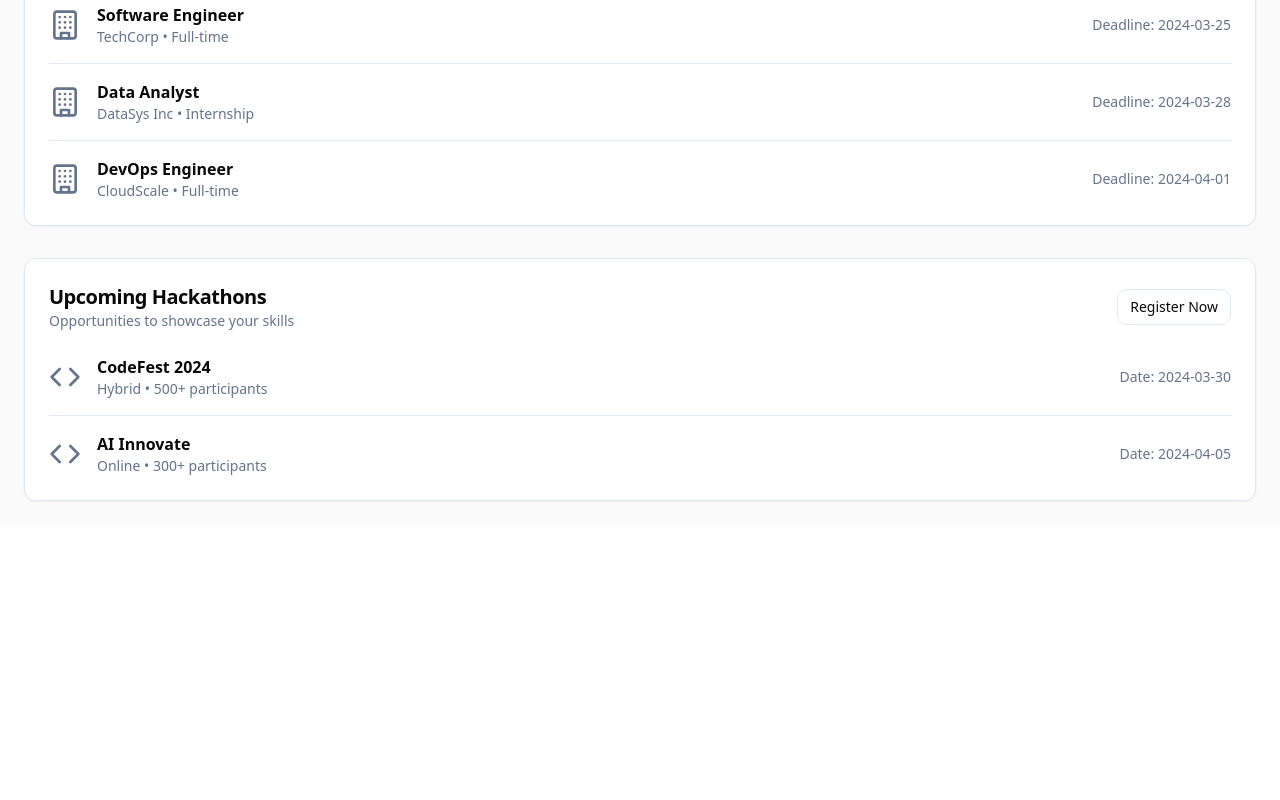
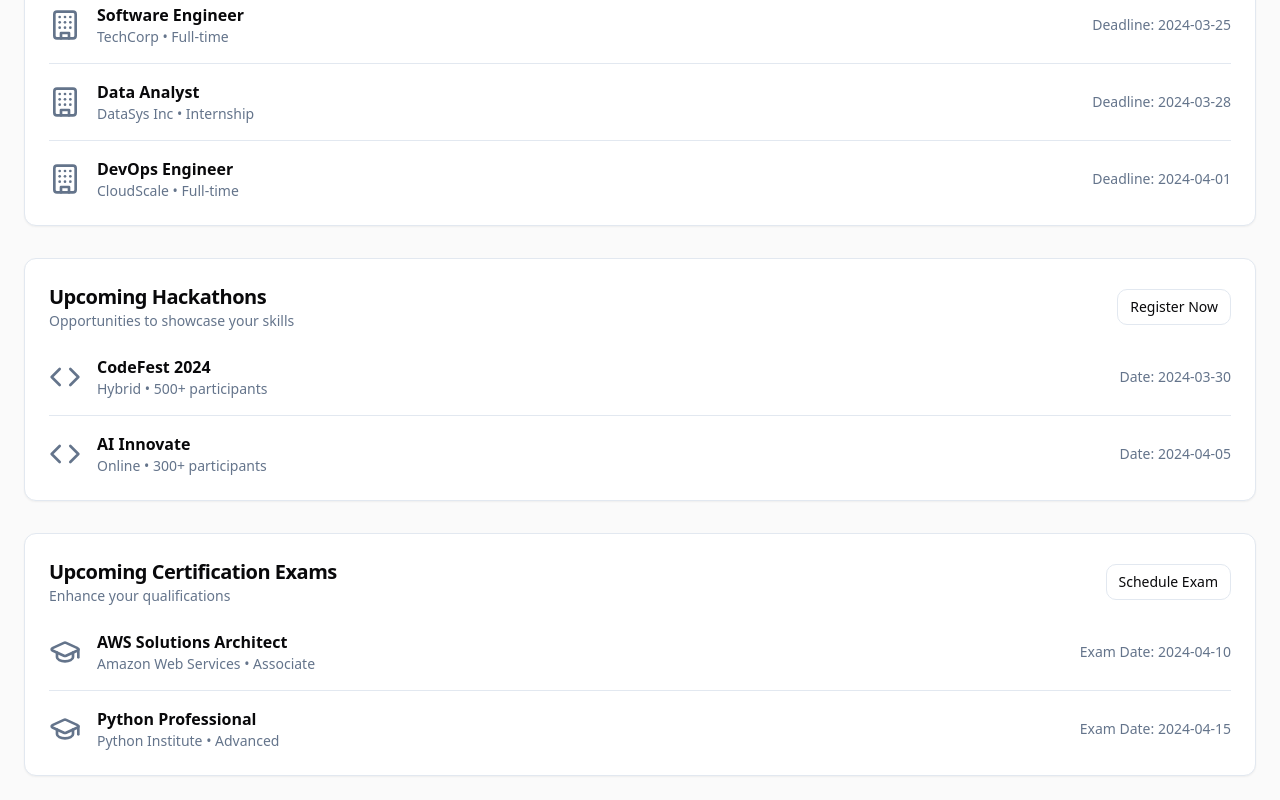
Before and after one commit to Ayu-zh/placement-connector, a React (Vite) app: page /dashboard in a window 1280 px wide. Shown: the part 427-1227 px from the top of the page. Before the commit the page ends 952 px from the top, so only its background shows below. Built offline with nearby package versions, Linux system fonts and the light colour scheme.

Commit message:
Add upcoming certification exam
This commit adds a section for upcoming certification exams to the dashboard.

```diff
--- a/src/pages/Dashboard.tsx
+++ b/src/pages/Dashboard.tsx
@@ -1,4 +1,3 @@
-
 import { useAuth } from '@/contexts/AuthContext';
 import {
   Card,
@@ -83,6 +82,21 @@ const Dashboard = () => {
       date: '2024-04-05',
       participants: '300+',
       mode: 'Online',
+    },
+  ];
+
+  const upcomingCertifications = [
+    {
+      name: 'AWS Solutions Architect',
+      provider: 'Amazon Web Services',
+      date: '2024-04-10',
+      level: 'Associate',
+    },
+    {
+      name: 'Python Professional',
+      provider: 'Python Institute',
+      date: '2024-04-15',
+      level: 'Advanced',
     },
   ];
 
@@ -190,6 +204,44 @@ const Dashboard = () => {
           </div>
         </CardContent>
       </Card>
+
+      {/* Upcoming Certification Exams */}
+      <Card>
+        <CardHeader>
+          <div className="flex items-center justify-between">
+            <div>
+              <CardTitle className="text-xl">Upcoming Certification Exams</CardTitle>
+              <CardDescription>Enhance your qualifications</CardDescription>
+            </div>
+            <Button variant="outline" size="sm">
+              Schedule Exam
+            </Button>
+          </div>
+        </CardHeader>
+        <CardContent>
+          <div className="space-y-4">
+            {upcomingCertifications.map((cert, index) => (
+              <div
+                key={index}
+                className="flex items-center justify-between border-b last:border-0 pb-4 last:pb-0"
+              >
+                <div className="flex items-center gap-4">
+                  <GraduationCap className="h-8 w-8 text-muted-foreground" />
+                  <div>
+                    <h3 className="font-semibold">{cert.name}</h3>
+                    <p className="text-sm text-muted-foreground">
+                      {cert.provider} • {cert.level}
+                    </p>
+                  </div>
+                </div>
+                <div className="text-sm text-muted-foreground">
+                  Exam Date: {cert.date}
+                </div>
+              </div>
+            ))}
+          </div>
+        </CardContent>
+      </Card>
     </div>
   );
 };
```
